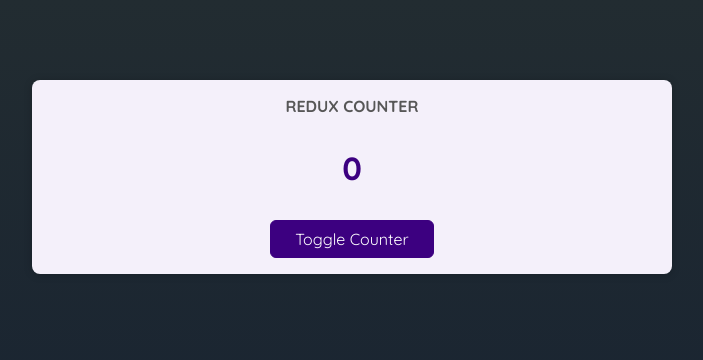
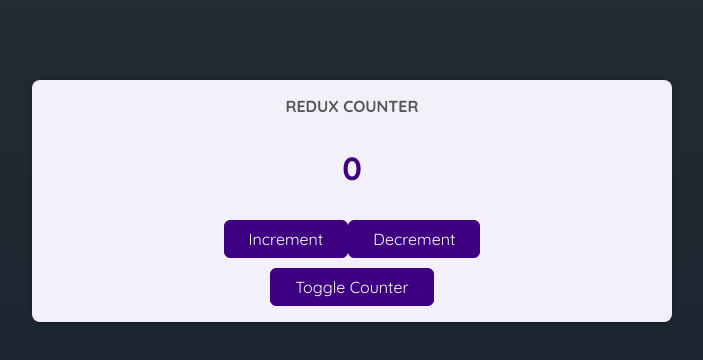
Before and after one commit to soongu/react-advanced202502, a React (Vite) app: page / in a window 1280 px wide. Shown: the top 360 px of the page, without its empty margins (288-991 px from the left). Built offline with nearby package versions, Linux system fonts and the light colour scheme.

Commit message:
# 23. 스토어에 상태변경 요청하기

```diff
--- a/src/redux-practice/components/ReduxCounter.jsx
+++ b/src/redux-practice/components/ReduxCounter.jsx
@@ -1,4 +1,4 @@
-import { useSelector } from 'react-redux';
+import { useDispatch, useSelector } from 'react-redux';
 import styles from './ReduxCounter.module.css';
 
 const ReduxCounter = () => {
@@ -6,10 +6,30 @@ const ReduxCounter = () => {
   // 리덕스가 관리하는 상태값을 불러오기
   const count = useSelector(state => state.count);
 
+  // 리덕스의 상태변경을 위한 함수 가져오기
+  const dispatch = useDispatch();
+
+  const handleIncrease = e => {
+    // 카운트를 증가시키려면 redux store에 접근하여 상태값을 변경요청해야함.
+    // 리덕스에서는 상태값 변경을 위해 dispatch함수를 호출해야함.
+    dispatch({ type: 'INCREMENT' });
+  };
+
+  const handleDecrease = (e) => {
+    dispatch({ type: 'DECREMENT' });
+  };
+
   return (
     <main className={styles.counter}>
       <h1>Redux Counter</h1>
-      <div className={styles.value}>{ count }</div>
+      <div className={styles.value}>{count}</div>
+
+      <div style={{
+        marginBottom: 10
+      }}>
+        <button onClick={handleIncrease}>Increment</button>
+        <button onClick={handleDecrease}>Decrement</button>
+      </div>
       <button>Toggle Counter</button>
     </main>
   );
```
